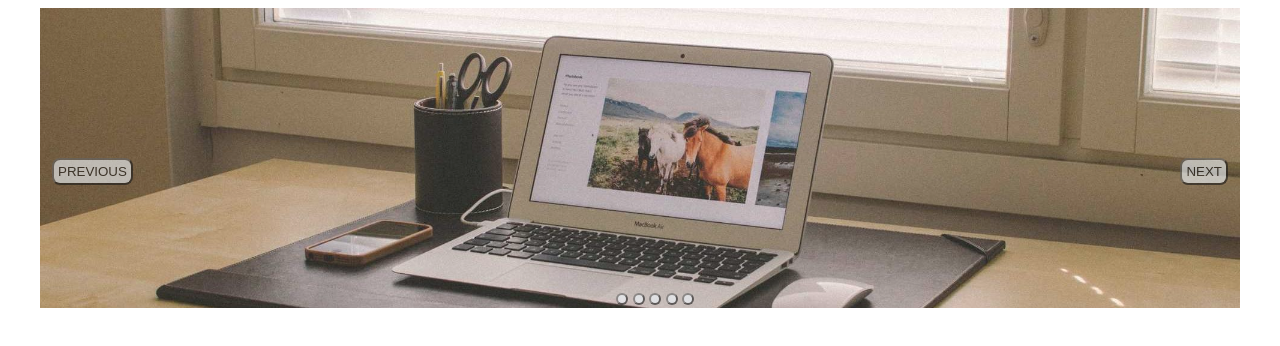
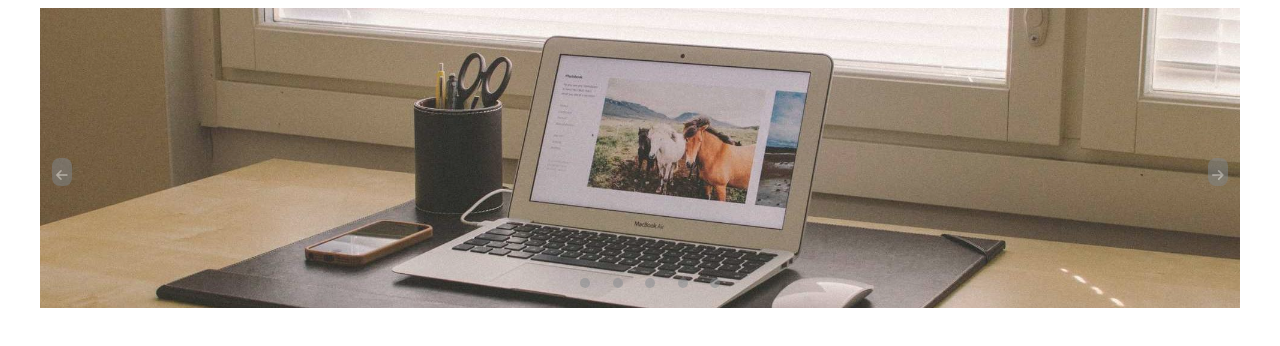
Before and after one commit to justynamalinowska/LabJavaScript, a plain HTML site: page Lab02/Index.html in a window 1280 px wide. Drawn offline with Linux system fonts and the light colour scheme.

Commit message:
Modify `previous` and `next` button

```diff
--- a/Lab02/Index.html
+++ b/Lab02/Index.html
@@ -4,6 +4,10 @@
     <meta charset="UTF-8" />
     <meta name="viewport" content="width=device-width, initial-scale=1.0" />
     <link rel="stylesheet" href="Style.css" type="text/css" />
+    <script
+      src="https://kit.fontawesome.com/408125e475.js"
+      crossorigin="anonymous"
+    ></script>
     <title>Document</title>
   </head>
   <body>
@@ -15,7 +19,10 @@
         <img id="slajd3" src="Images/slajd3.jpeg" alt="Slide3" />
         <img id="slajd4" src="Images/slajd4.jpeg" alt="Slide4" />
       </div>
-      <button id="previous">Previous</button>
+      <button id="previous">
+        <i class="fa-solid fa-arrow-left"></i>
+        <span id="previousSpan">Previous</span>
+      </button>
       <div id="buttons">
         <button id="b0"></button>
         <button id="b1"></button>
@@ -23,9 +30,14 @@
         <button id="b3"></button>
         <button id="b4"></button>
       </div>
-      <button id="next">Next</button>
+      <button id="next">
+        <span id="nextSpan">Next</span>
+        <i class="fa-solid fa-arrow-right"></i>
+      </button>
     </div>
 
     <script type="text/javascript" src="Script.js"></script>
   </body>
 </html>
+
+<!-- <button id="b0"></button> -->
--- a/Lab02/Script.js
+++ b/Lab02/Script.js
@@ -12,6 +12,11 @@ const lightbox = document.createElement("div");
 lightbox.id = "lightbox";
 document.body.appendChild(lightbox);
 const images = document.querySelectorAll("img");
+
+// previous.addEventListener(
+//   "mouseover",
+//   () => (document.querySelector("#previousSpan").style.display = "inline")
+// );
 
 images.forEach((image) => {
   image.addEventListener("click", () => {
--- a/Lab02/Style.css
+++ b/Lab02/Style.css
@@ -1,41 +1,74 @@
 body {
   color: rgb(219, 219, 219);
-  font-size: 18px;
+  font-size: 24px;
 }
 
 button {
   cursor: pointer;
-  border-radius: 60%;
-  background-color: aliceblue;
-}
-button {
+  background-color: #757b80;
+  color: aliceblue;
+  margin: 0, 5px;
+  min-height: 10px;
+  min-width: 10px;
+  padding: 4px;
+  border: none;
+  align-items: flex-end;
   margin: 0 auto;
   text-align: center;
   text-transform: uppercase;
   border-radius: 8px;
   padding: 4px;
-  opacity: 0.6;
+  opacity: 0.5;
 }
 
 button:hover {
   opacity: 0.8;
 }
-#previous {
-  position: absolute;
-  left: 1%;
-  top: 50%;
-  /* z-index: 3; */
-}
+
+#previous,
 #next {
   position: absolute;
+  top: 50%;
+  height: 28px;
+  width: 20px;
+  display: flex;
+  justify-content: space-between;
+  overflow: hidden;
+  transition: width 0.9s ease;
+}
+
+#next {
   right: 1%;
-  top: 50%;
+}
+
+#previous {
+  left: 1%;
+}
+
+#previous:hover {
+  width: 100px;
+}
+
+#next:hover {
+  width: 80px;
+}
+
+#nextSpan,
+#previousSpan {
+  display: none;
+}
+
+#previous:hover span,
+#next:hover span {
+  display: inline;
 }
 
 #buttons {
   position: absolute;
   bottom: 1%;
-  left: 48%;
+  left: 45%;
+  color: rgb(255, 255, 255);
+  font-size: 90px;
 }
 
 .slider {
@@ -70,7 +103,7 @@ button:hover {
   top: 0;
   height: 100%;
   width: 100%;
-  background-color: rgba(0, 0, 0, 0.33);
+  background-color: rgba(0, 0, 0, 0.6);
   display: none;
 }
 
@@ -85,5 +118,4 @@ button:hover {
   max-height: 90%;
   padding: 3px;
   background-color: black;
-  border: 2px solid white;
 }
```
Also changed, not shown: 2 other files.
